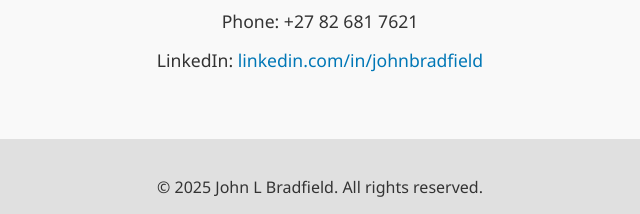
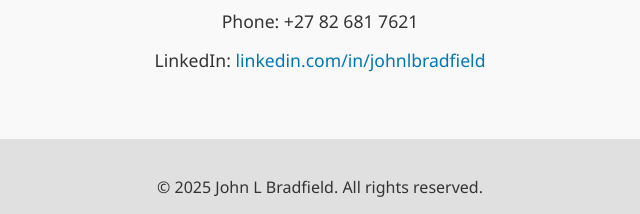
Before and after one commit to johnbradfield27/Portfolio, a plain HTML site: page index.html in a window 1280 px wide. Shown: the part 1324-1538 px from the top of the page, 320-960 px from the left. Drawn offline with Linux system fonts and the light colour scheme.

Commit message:
Update index.html

```diff
--- a/index.html
+++ b/index.html
@@ -171,7 +171,7 @@
     <p>Email: <a href="mailto:john@johnlbradfield.com">john@johnlbradfield.com</a></p>
     <p>Website: <a href="https://johnlbradfield.com">johnlbradfield.com</a></p>
     <p>Phone: +27 82 681 7621</p>
-    <p>LinkedIn: <a href="https://www.linkedin.com/in/johnbradfield" target="_blank">linkedin.com/in/johnbradfield</a></p>
+    <p>LinkedIn: <a href="https://www.linkedin.com/in/johnlbradfield" target="_blank">linkedin.com/in/johnlbradfield</a></p>
   </div>
 </section>
 
```
